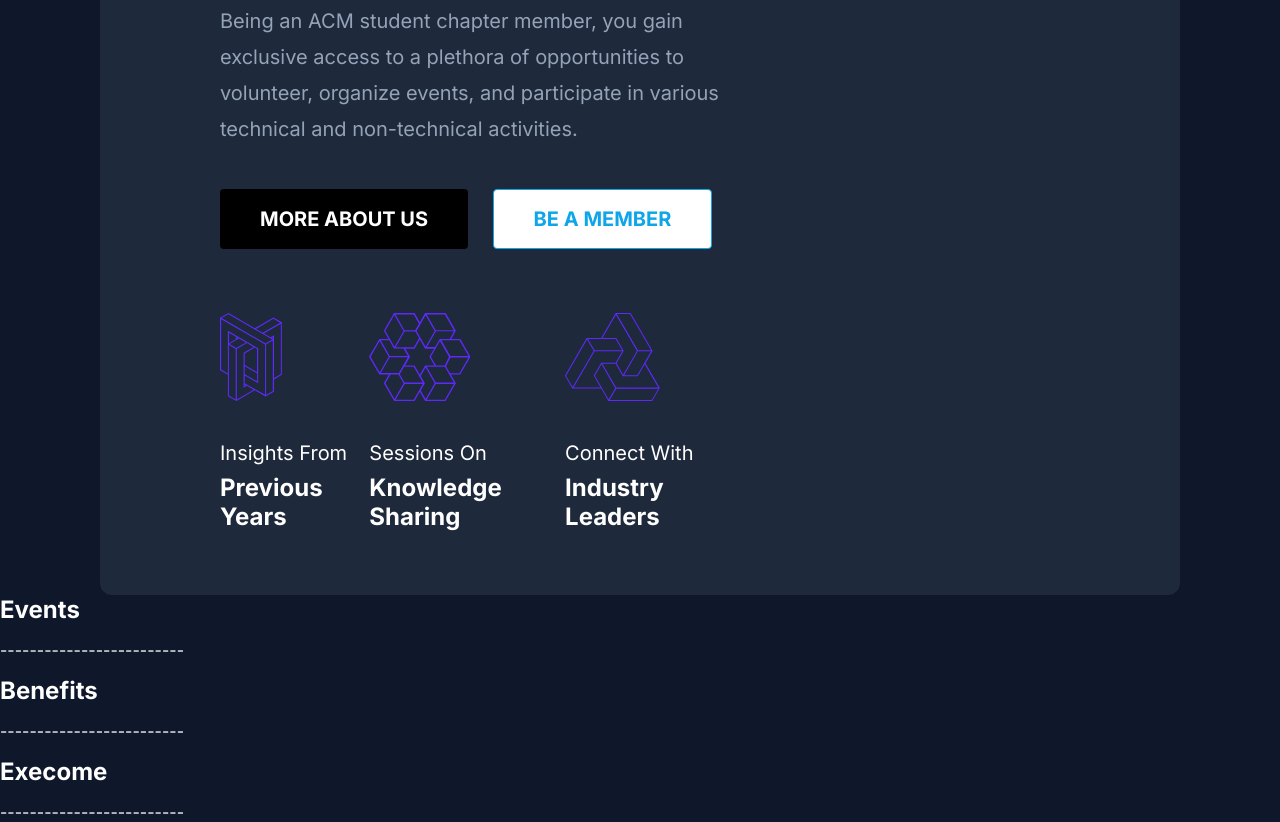
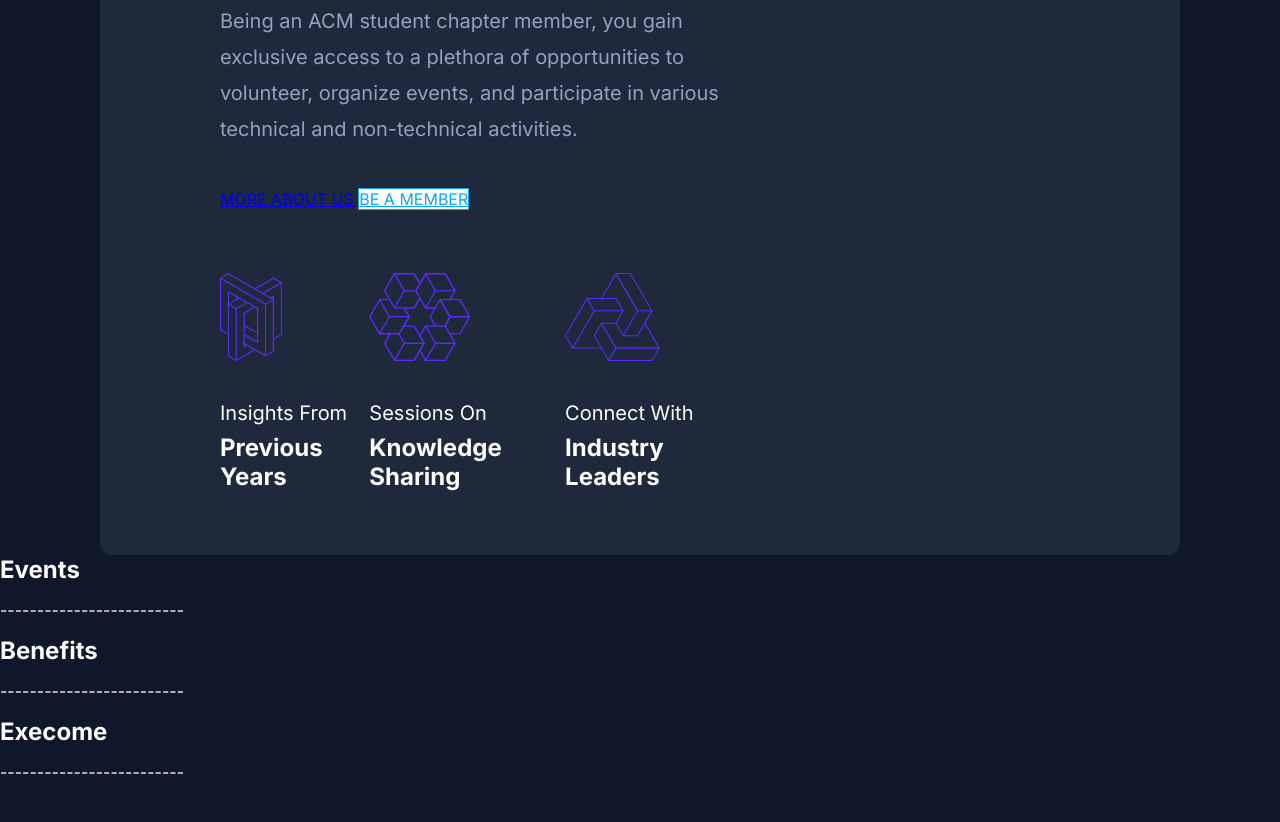
Before and after one commit to ACM-Student-Chapter-FISAT/membershipdev, a plain HTML site: page frontend/aboutus.html in a window 1280 px wide. Shown: the part 1172-1994 px from the top of the page. After the commit the page ends 1954 px from the top, so only its background shows below. Drawn offline with Linux system fonts and the light colour scheme.

Commit message:
Changes in about us page

```diff
--- a/frontend/aboutus.html
+++ b/frontend/aboutus.html
@@ -39,8 +39,8 @@
                             <p>Being an ACM student chapter member, you gain exclusive access to a plethora of opportunities to volunteer, organize events, and participate in various technical and non-technical activities.</p>
                         </div>
                         <div class="left-wrap-buttons">
-                            <button class="">MORE ABOUT US</button>
-                            <button class="register">BE A MEMBER</button>
+                            <a href="https://acm-five-amber.vercel.app/" button class="">MORE ABOUT US</a></button>
+                            <a href=""button class="register">BE A MEMBER </a></button>
                         </div>
                         <div class="left-wrap-icons-wrap">
                             <div class="left-wrap-icons">
```
